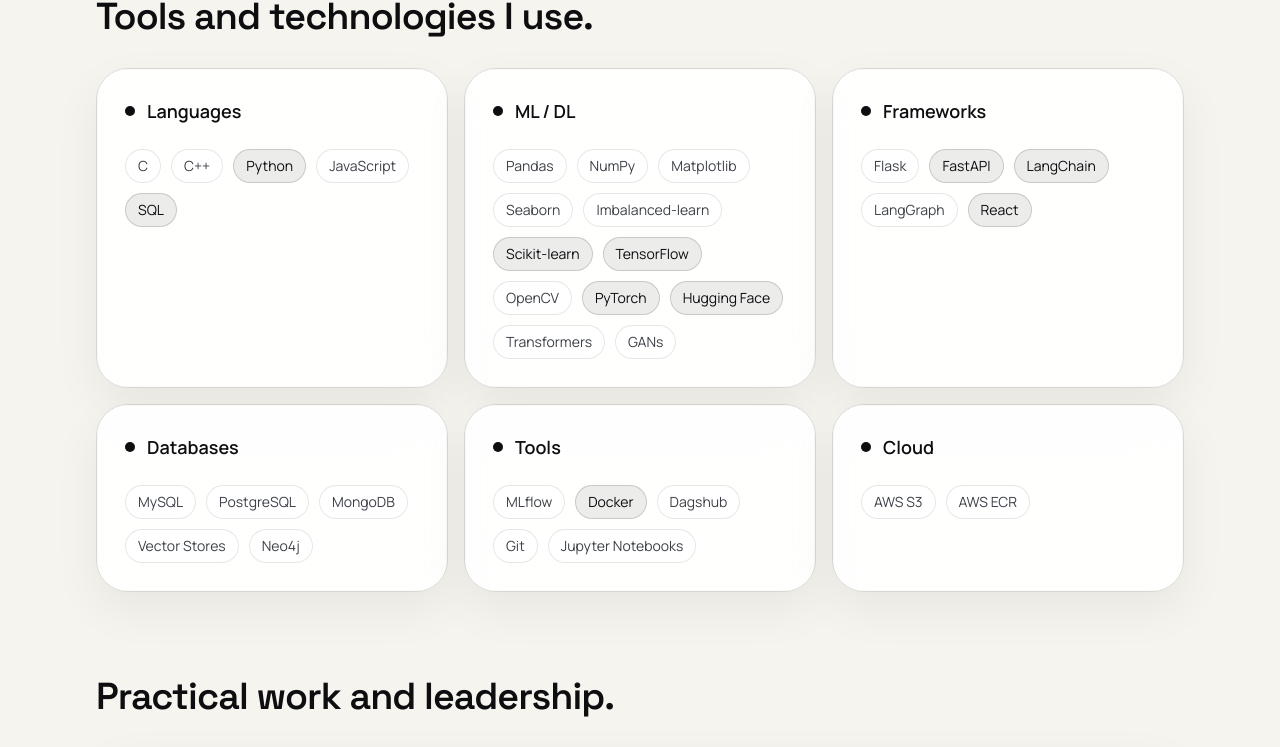
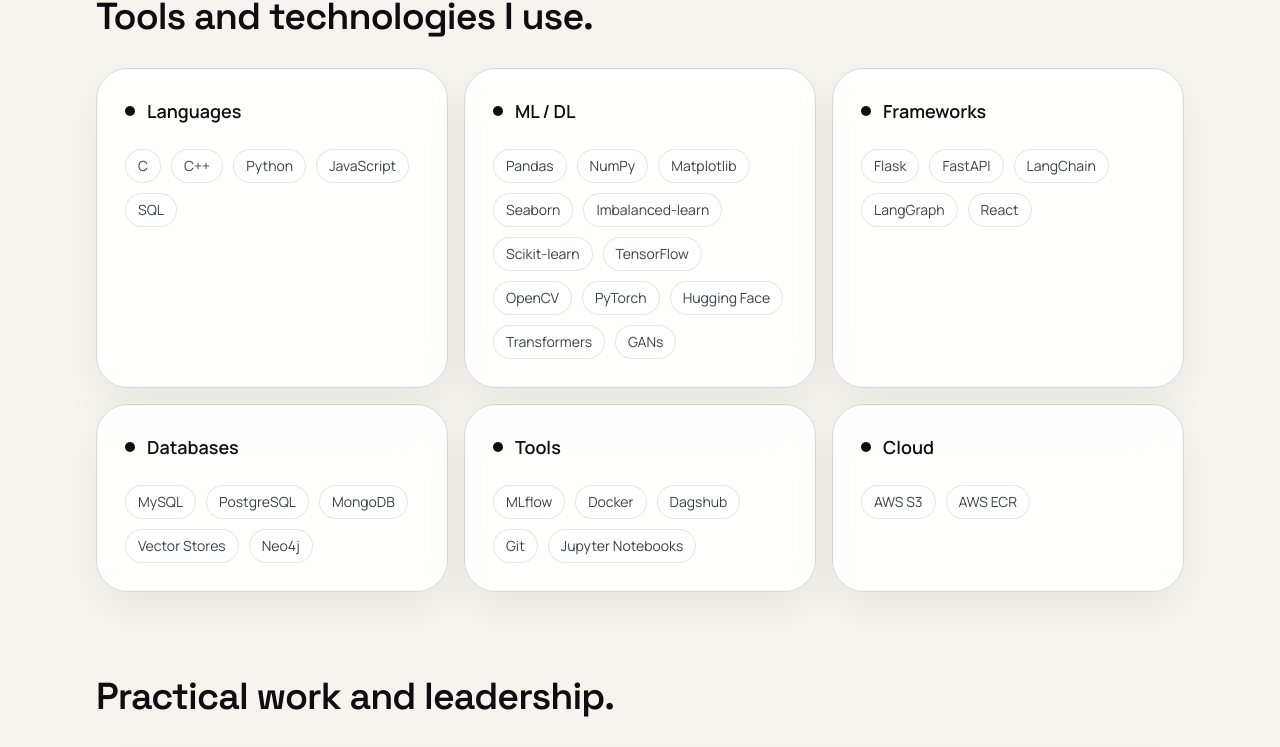
Before and after one commit to AkshitMaheshwari/portfolio, a Next.js app: page / in a window 1280 px wide. Shown: the part 1327-2074 px from the top of the page. Built offline with nearby package versions, Linux system fonts and the light colour scheme.

Commit message:
UI changes

```diff
--- a/src/app/page.tsx
+++ b/src/app/page.tsx
@@ -16,19 +16,6 @@
     </CometBorder>
   );
 }
-
-const primarySkillSet = new Set([
-  'Python',
-  'PyTorch',
-  'TensorFlow',
-  'FastAPI',
-  'LangChain',
-  'React',
-  'SQL',
-  'Docker',
-  'Scikit-learn',
-  'Hugging Face'
-]);
 
 export default function HomePage() {
   return (
@@ -181,11 +168,7 @@
                     {group.items.map((item) => (
                       <span
                         key={item}
-                        className={`rounded-full border px-3 py-1.5 text-sm transition duration-300 hover:-translate-y-1 hover:border-[var(--accent)]/45 hover:bg-[var(--text)] hover:text-[var(--page)] ${
-                          primarySkillSet.has(item)
-                            ? 'border-[rgba(14,14,16,0.16)] bg-[rgba(14,14,16,0.08)] text-[var(--text)] dark:border-[rgba(255,255,255,0.16)] dark:bg-[rgba(255,255,255,0.08)]'
-                            : 'border-[var(--border)] bg-[var(--surface)] text-[var(--muted-strong)]'
-                        }`}
+                        className="rounded-full border border-[var(--border)] bg-[var(--surface)] px-3 py-1.5 text-sm text-[var(--muted-strong)] transition duration-300 hover:-translate-y-1 hover:border-[var(--accent)]/45 hover:bg-[var(--text)] hover:text-[var(--page)]"
                       >
                         {item}
                       </span>
```
